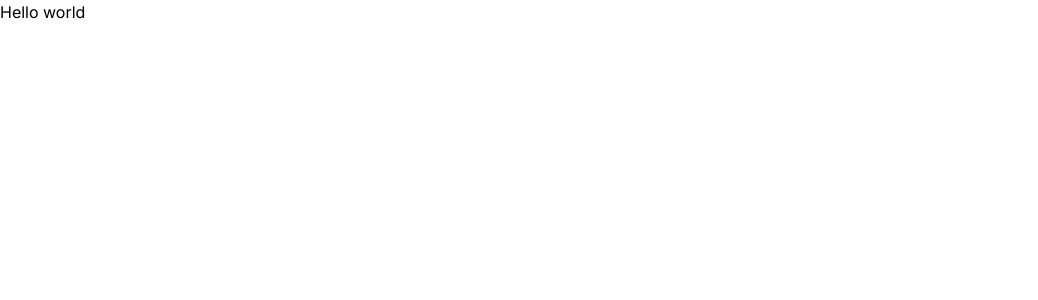
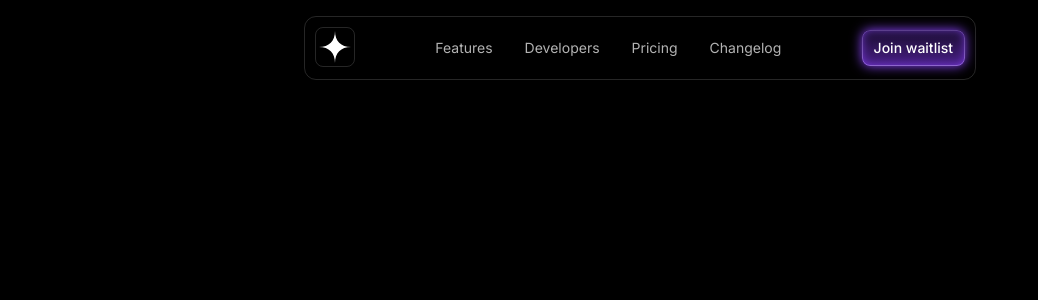
Before and after one commit to gabriel-samo/ai-startup-landing-page, a Next.js app: page / in a window 1280 px wide. Shown: the top 300 px of the page, without its empty margins (0-1038 px from the left). Built offline with nearby package versions, Linux system fonts and the light colour scheme.

Commit message:
fix: Home page and layout

```diff
--- a/src/app/layout.tsx
+++ b/src/app/layout.tsx
@@ -1,12 +1,14 @@
+import "./globals.css";
 import type { Metadata } from "next";
 import { Inter } from "next/font/google";
-import "./globals.css";
+import { twMerge } from "tailwind-merge";
 
 const inter = Inter({ subsets: ["latin"] });
 
 export const metadata: Metadata = {
   title: "AI Startup Landing Page",
-  description: "A landing page for an AI startup created with Frontend Tribe"
+  description:
+    "A landing page for an AI startup created by Gabriel Samoylov inspired by Frontend Tribe"
 };
 
 export default function RootLayout({
@@ -16,7 +18,11 @@ export default function RootLayout({
 }>) {
   return (
     <html lang="en">
-      <body className={inter.className}>{children}</body>
+      <body
+        className={twMerge(inter.className, "bg-black text-white antialiased")}
+      >
+        {children}
+      </body>
     </html>
   );
 }
--- a/src/app/page.tsx
+++ b/src/app/page.tsx
@@ -1,3 +1,9 @@
+import { Header } from "@/sections/Header";
+
 export default function Home() {
-  return <div>Hello world</div>;
+  return (
+    <div>
+      <Header />
+    </div>
+  );
 }
```
